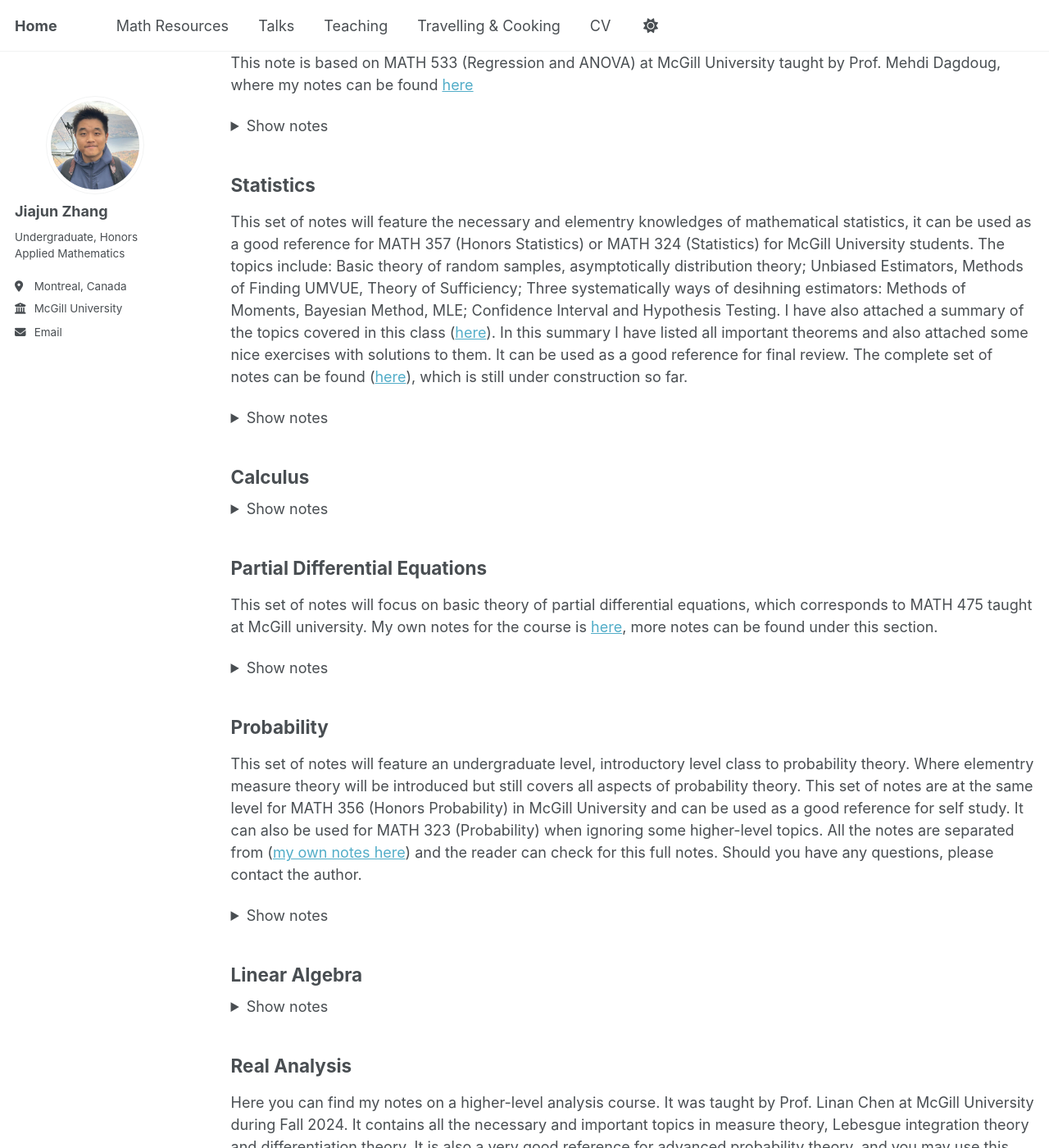
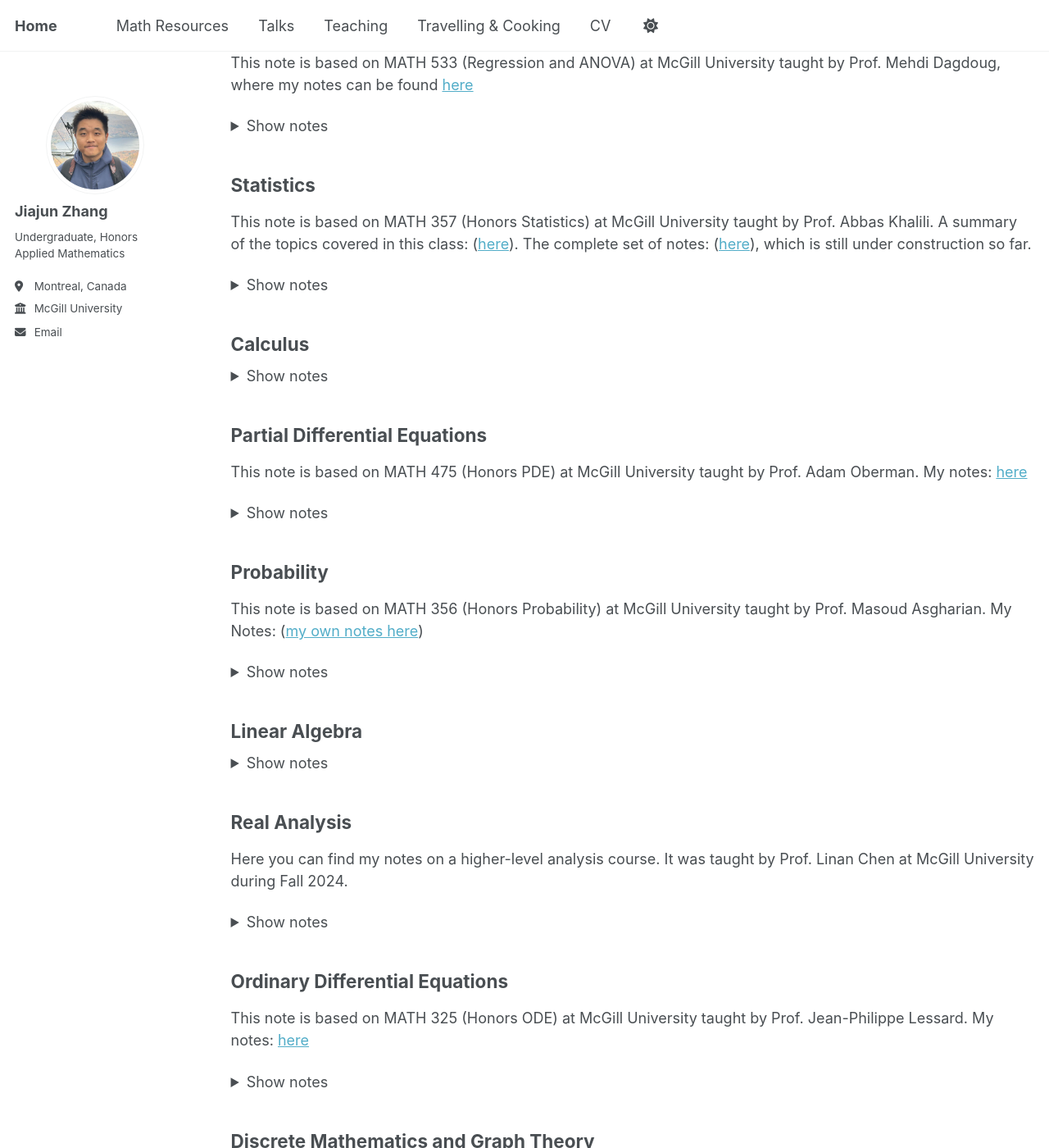
Before and after one commit to JohanssonRein/JohanssonRein.github.io, a Jekyll site: the page built from _pages/publications.html, in a window 1280 px wide and 1400 px high, scrolled down 569 px. Shown: the whole window at 82% size. Built offline with Jekyll 4.4.1, drawn with Linux system fonts in a browser that asks for light colours; some of the changed text lies outside the part shown.

Commit message:
Update _config.yml

```diff
--- a/_config.yml
+++ b/_config.yml
@@ -93,38 +93,32 @@ publication_category:
   statistics:
     title: 'Statistics'
     description: >
-     This set of notes will feature the necessary and elementry knowledges of mathematical statistics, it can be used as a good reference for MATH 357 (Honors Statistics) or MATH 324 (Statistics) for McGill University students. The topics include:
-     Basic theory of random samples, asymptotically distribution theory; Unbiased Estimators, Methods of Finding UMVUE, Theory of Sufficiency;
-     Three systematically ways of desihning estimators: Methods of Moments, Bayesian Method, MLE;
-     Confidence Interval and Hypothesis Testing. I have also attached a summary of the topics covered in this class ([here](/files/STATS_Practice.pdf)). In this summary I have listed all important theorems and also attached some nice exercises
-     with solutions to them. It can be used as a good reference for final review. The complete set of notes can be found ([here](/files/Statistics.pdf)), which is still under construction so far.
+     This note is based on MATH 357 (Honors Statistics) at McGill University taught by Prof. Abbas Khalili.
+     A summary of the topics covered in this class: ([here](/files/STATS_Practice.pdf)).  The complete set of notes: ([here](/files/Statistics.pdf)), which is still under construction so far.
   calculus:
     title: 'Calculus'
   differentialequations:
     title: 'Partial Differential Equations'
     description: >
-     This set of notes will focus on basic theory of partial differential equations, which corresponds to MATH 475 taught at McGill university. My own notes for the course is [here](/files/MATH_475_Notes.pdf), more notes can be found under this section.
+     This note is based on MATH 475 (Honors PDE) at McGill University taught by Prof. Adam Oberman. My notes: [here](/files/MATH_475_Notes.pdf)
   probability:
     title: 'Probability'
     description: >
-     This set of notes will feature an undergraduate level, introductory level class to probability theory. Where elementry measure theory will be introduced but still covers all aspects of probability theory. This set of notes are at the same level for MATH 356 (Honors Probability)
-     in McGill University and can be used as a good reference for self study. It can also be used for MATH 323 (Probability) when ignoring some higher-level topics. All the notes are separated from ([my own notes here](/files/Intro_to_probability.pdf)) and the reader can check for this full notes.
-     Should you have any questions, please contact the author.
+     This note is based on MATH 356 (Honors Probability) at McGill University taught by Prof. Masoud Asgharian. My Notes: ([my own notes here](/files/Intro_to_probability.pdf))
   linearalgebra:
     title: 'Linear Algebra'
   realanalysis:
     title: 'Real Analysis'
     description: >
-     Here you can find my notes on a higher-level analysis course. It was taught by Prof. Linan Chen at McGill University during Fall 2024. It contains all the necessary and important topics in measure theory, Lebesgue integration theory and differentiation theory. It is also a very good
-     reference for advanced probability theory, and you may use this notes as some theorical background for my probability notes listed above.
+     Here you can find my notes on a higher-level analysis course. It was taught by Prof. Linan Chen at McGill University during Fall 2024.
   ode:
     title: 'Ordinary Differential Equations'
     description: >
-     This set of notes will feature an undergraduate level course in ordinary differential equations. My own notes can be found [here](/files/ode.pdf)
+     This note is based on MATH 325 (Honors ODE) at McGill University taught by Prof. Jean-Philippe Lessard. My notes: [here](/files/ode.pdf)
   discrete:
     title: 'Discrete Mathematics and Graph Theory'
     description: >
-     This is a set of notes on discrete mathematics and graph theory.
+     This note is based on MATH 350 (Honors Discrete Mathematics) at McGill University.
 
 # Site Settings
 teaser                   :  # filename of teaser fallback teaser image placed in /images/, .e.g. "500x300.png"
```
